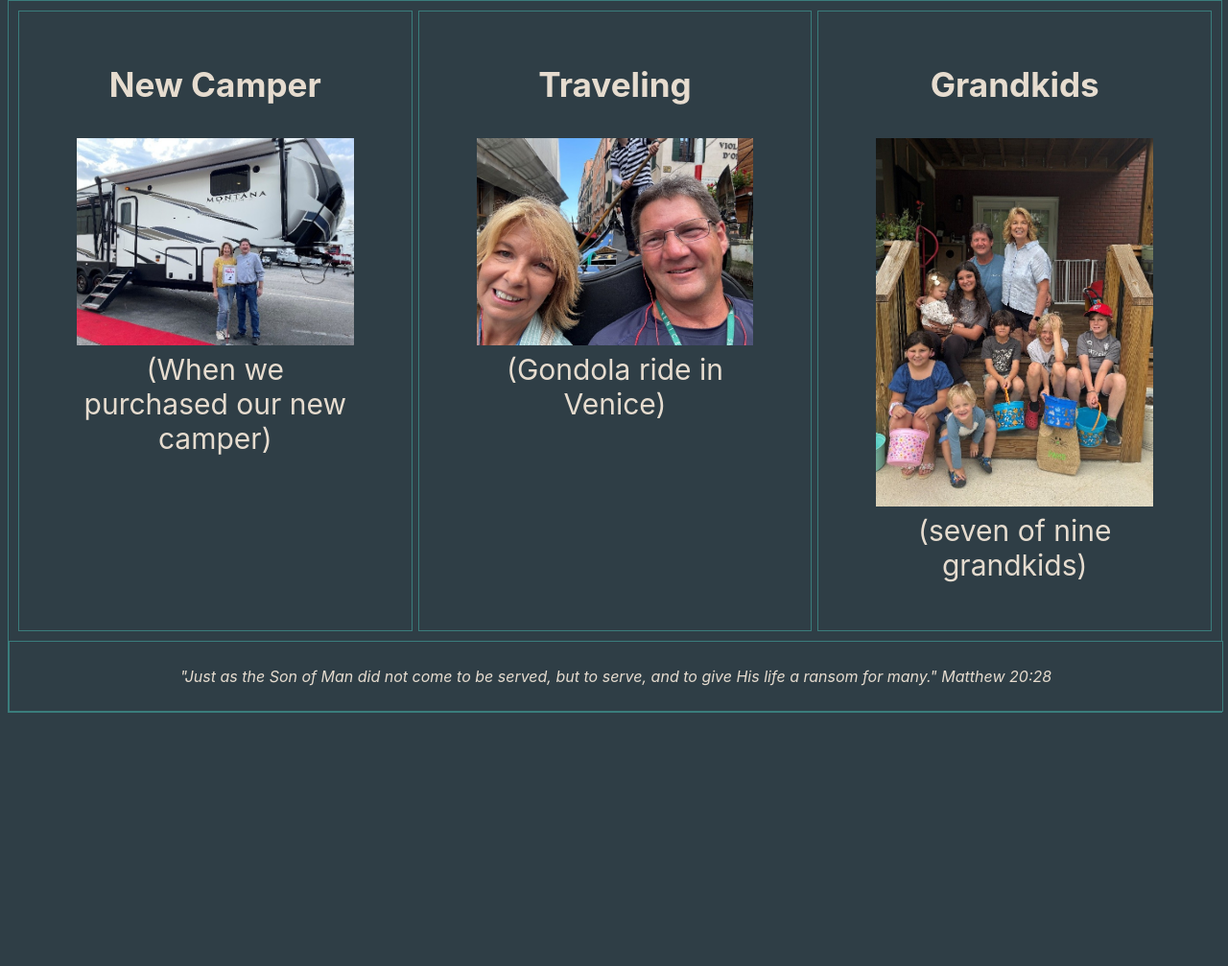
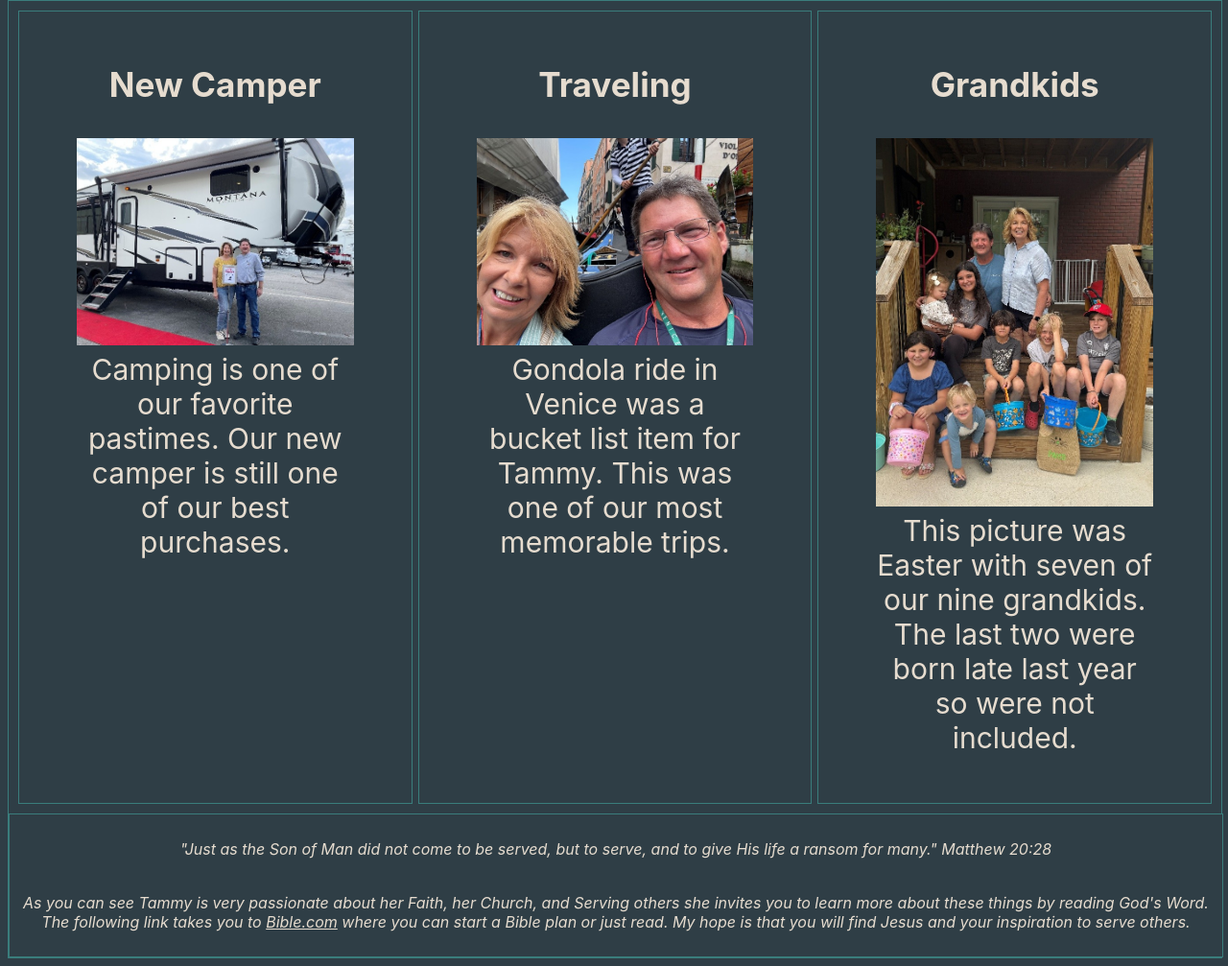
Before and after one commit to bamachaos/bioSite, a plain HTML site: page hobbies.html in a window 1280 px wide. Shown: the part 543-1550 px from the top of the page at 96% size. Before the commit the page ends 1294 px from the top, so only its background shows below. Drawn offline with Linux system fonts and the light colour scheme; a web font is replaced by a local one.

Commit message:
Updated limks bioSite files

```diff
--- a/bioSite.css
+++ b/bioSite.css
@@ -33,7 +33,7 @@
 }
 
 body {
-	font-family: 'Inter', sans-serif;
+	font-family: "Inter", sans-serif;
 	background-color: var(--primary-color);
 	color: var(--secondary-color);
 }
@@ -177,7 +177,7 @@ footer p {
 }
 
 footer a {
-    text-decoration: none;
+    text-decoration: underline;
     color: var(--secondary-color);
 }
 
--- a/hobbies.html
+++ b/hobbies.html
@@ -70,7 +70,7 @@
 				<h3> New Camper </h3>
 				<figure>
 					<img src="images/Picture3.jpg" alt="Broken">
-					<figcaption>(When we purchased our new camper)</figcaption>
+					<figcaption>Camping is one of our favorite pastimes.  Our new camper is still one of our best purchases.</figcaption>
 				</figure>
 			</div>
 
@@ -79,7 +79,7 @@
 				<h3> Traveling </h3>
 				<figure>
 					<img src="images/Picture4.jpg" alt="Broken">
-					<figcaption>(Gondola ride in Venice)</figcaption>
+					<figcaption>Gondola ride in Venice was a bucket list item for Tammy.  This was one of our most memorable trips.</figcaption>
 				</figure>
 			</div>
 
@@ -88,7 +88,7 @@
 				<h3> Grandkids </h3>
 				<figure>
 					<img src="images/Picture2.jpg" alt="Broken">
-					<figcaption>(seven of nine grandkids)</figcaption>
+					<figcaption>This picture was Easter with seven of our nine grandkids.  The last two were born late last year so were not included. </figcaption>
 				</figure>
 			</div>
 
@@ -96,6 +96,9 @@
 
 		<footer>
 			<p>"Just as the Son of Man did not come to be served, but to serve, and to give His life a ransom for many."  Matthew 20:28</p>
+			<p>As you can see Tammy is very passionate about her Faith, her Church, and Serving others she invites you to learn more about these things by reading God's Word.
+			The following link takes you to <a href "https://www.bible.com/"> Bible.com</a> where you can start a Bible plan or just read.  My hope is that you will find Jesus and
+			your inspiration to serve others.</p>
 		</footer>
 
 
```
Also changed, not shown: about.html (+3 -0 lines), index.html (+6 -3 lines), 1 other file.
